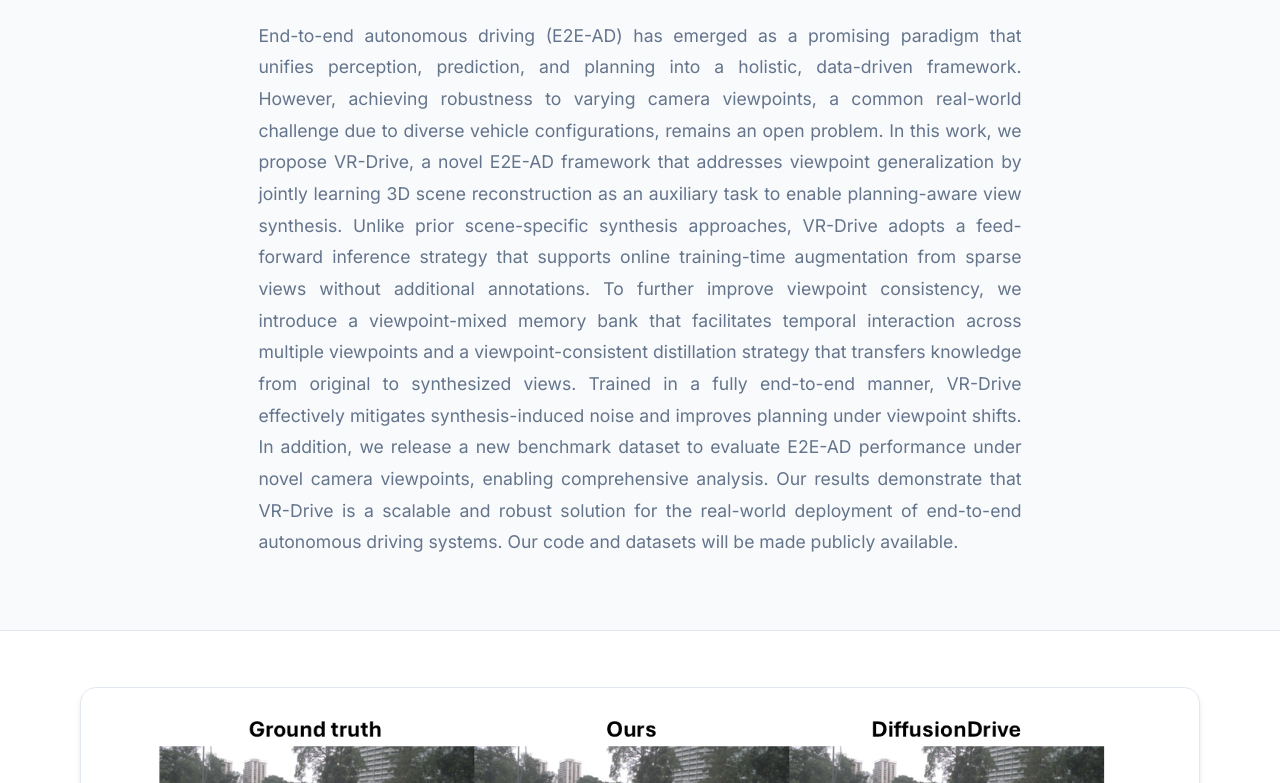
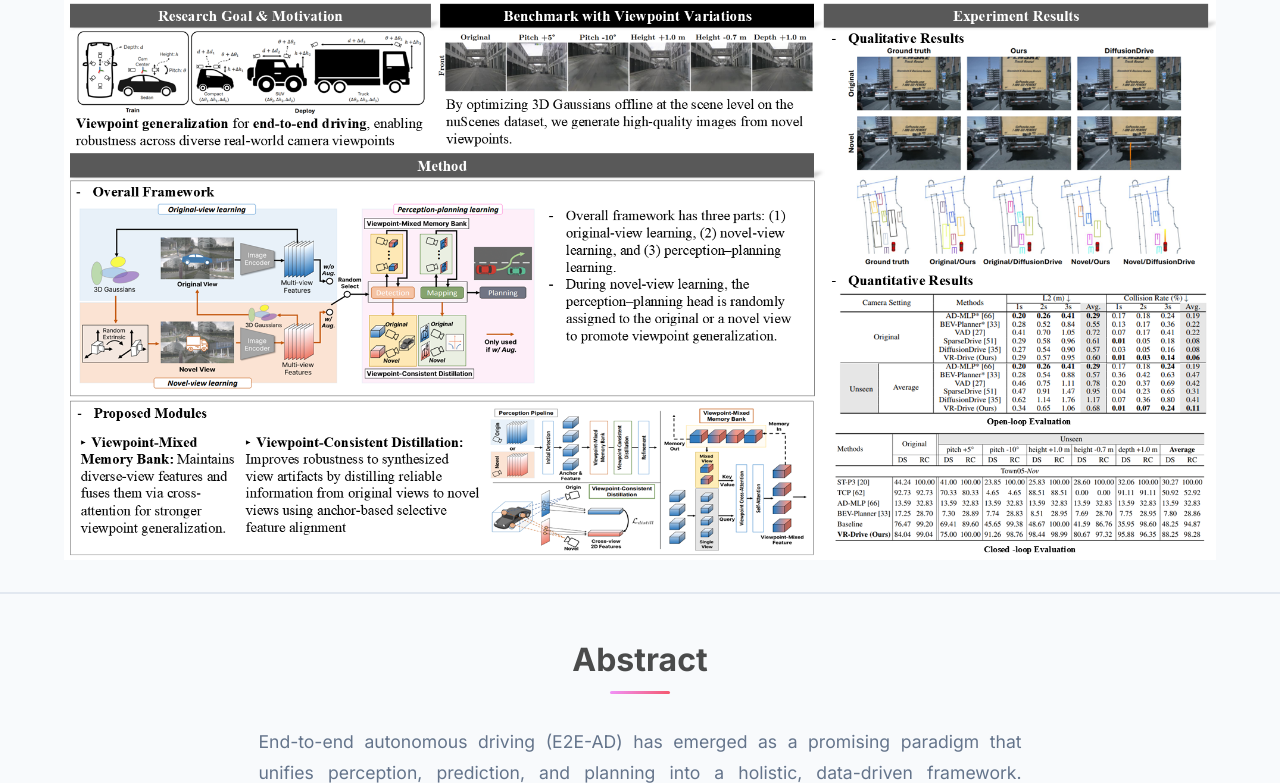
Before and after one commit to vrdriveneurips/vrdriveneurips.github.io, a plain HTML site: page index.html in a window 1280 px wide. Shown: the part 695-1478 px from the top of the page. Drawn offline with nearby package versions, Linux system fonts and the light colour scheme; some icons are missing.

Commit message:
edit project info_251129_1

```diff
--- a/index.html
+++ b/index.html
@@ -329,6 +329,17 @@
 <!-- Teaser video-->
 <!-- End teaser video -->
 
+<!-- Paper poster -->
+<section class="hero is-small is-light">
+  <div class="hero-body">
+    <div class="container">
+      <img src="static/images/VRDrive_poster.png"
+           style="width: 100%; height: auto;">
+    </div>
+  </div>
+</section>
+<!--End paper poster -->
+
 <!-- Paper abstract -->
 <section class="section hero is-light">
   <div class="container is-max-desktop">
@@ -414,7 +425,7 @@
 <section class="hero is-small is-light">
   <div class="hero-body">
     <div class="container">
-      <h2 class="title">Poster</h2>
+      <h2 class="title">Paper</h2>
 
       <!-- TODO: Replace with your poster PDF -->
       <iframe  src="static/pdfs/VRDrive.pdf" width="100%" height="550">
```
Also changed, not shown: static/images/NeurIPS_logo.png (added), static/images/VRDrive_poster.png (added), 3 other files.
